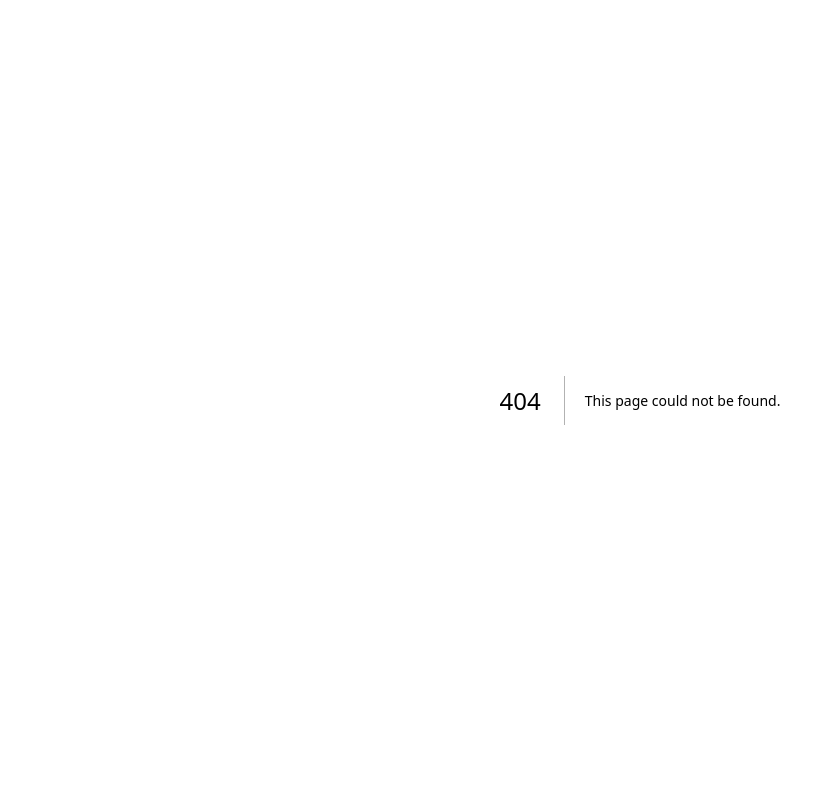
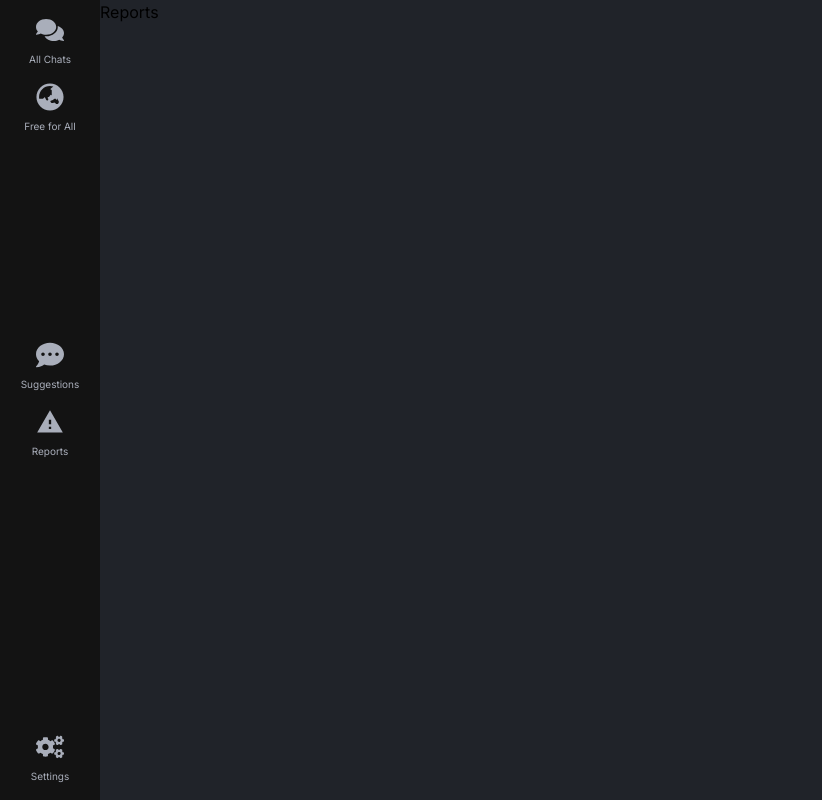
Before and after one commit to kamotekiddev/dream-chat, a Next.js app: page /reports in a window 1280 px wide. Before the commit this address had no page. Shown: the whole page, without its empty margins (0-822 px from the left). Built offline with nearby package versions, Linux system fonts and the light colour scheme.

Commit message:
generate report, settings, suggestions page with initial layout

```diff
--- /dev/null
+++ b/src/app/reports/layout.tsx
@@ -0,0 +1,11 @@
+import GeneralLayout from '@/layouts/GeneralLayout';
+
+interface Props {
+	children: React.ReactNode;
+}
+
+function ReportsLayout({ children }: Props) {
+	return <GeneralLayout>{children}</GeneralLayout>;
+}
+
+export default ReportsLayout;
--- /dev/null
+++ b/src/app/reports/page.tsx
@@ -0,0 +1,7 @@
+import React from 'react';
+
+const Reports = () => {
+	return <div>Reports</div>;
+};
+
+export default Reports;
--- /dev/null
+++ b/src/app/settings/layout.tsx
@@ -0,0 +1,11 @@
+import GeneralLayout from '@/layouts/GeneralLayout';
+
+interface Props {
+	children: React.ReactNode;
+}
+
+const SettingsLayout = ({ children }: Props) => {
+	return <GeneralLayout>{children}</GeneralLayout>;
+};
+
+export default SettingsLayout;
--- /dev/null
+++ b/src/app/settings/page.tsx
@@ -0,0 +1,7 @@
+import React from 'react';
+
+const Settings = () => {
+	return <div>Settings</div>;
+};
+
+export default Settings;
--- /dev/null
+++ b/src/app/suggestions/layout.tsx
@@ -0,0 +1,11 @@
+import GeneralLayout from '@/layouts/GeneralLayout';
+
+interface Props {
+	children: React.ReactNode;
+}
+
+function SuggestionsLayout({ children }: Props) {
+	return <GeneralLayout>{children}</GeneralLayout>;
+}
+
+export default SuggestionsLayout;
--- /dev/null
+++ b/src/app/suggestions/page.tsx
@@ -0,0 +1,7 @@
+import React from 'react';
+
+const Suggestions = () => {
+	return <div>page</div>;
+};
+
+export default Suggestions;
--- a/src/layouts/SideNav.tsx
+++ b/src/layouts/SideNav.tsx
@@ -15,15 +15,15 @@ const SideNav = () => {
 				</SideNavLink>
 			</div>
 			<div className='space-y-4 self-center'>
-				<SideNavLink icon={FaCommentDots} href='/chats'>
+				<SideNavLink icon={FaCommentDots} href='/suggestions'>
 					Suggestions
 				</SideNavLink>
-				<SideNavLink icon={MdReportProblem} href='/chats'>
-					Report
+				<SideNavLink icon={MdReportProblem} href='/reports'>
+					Reports
 				</SideNavLink>
 			</div>
 			<div className='space-y-4 self-end'>
-				<SideNavLink icon={FaCogs} href='/chats'>
+				<SideNavLink icon={FaCogs} href='/settings'>
 					Settings
 				</SideNavLink>
 			</div>
```
